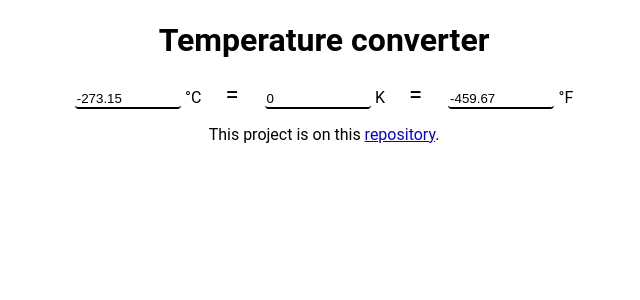
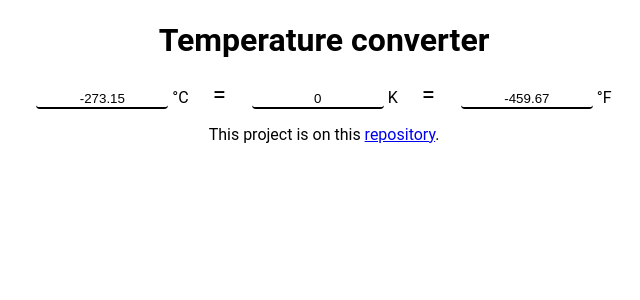
Before and after one commit to ThiaudioTT/temperatureConverter, an Angular app: page / in a window 1280 px wide. Shown: the top 300 px of the page, without its empty margins (316-956 px from the left). Built offline with nearby package versions, Linux system fonts and the light colour scheme.

Commit message:
feat: center input text

```diff
--- a/src/app/components/temperature-converter/temperature-converter.component.html
+++ b/src/app/components/temperature-converter/temperature-converter.component.html
@@ -1,13 +1,13 @@
 <!-- <input type="text" [(ngModel)]="celsius" (ngModelChange)="convertCelsiusToKelvin()" /> -->
 
 <label for="celsius" class="inputTemp">
-  <input type="text" min="-273.15" [(ngModel)]="celsius" (ngModelChange)="celsiusToAll()" appDecimalLimit> °C
+  <input type="text" style="text-align: center;" min="-273.15" [(ngModel)]="celsius" (ngModelChange)="celsiusToAll()" appDecimalLimit> °C
 </label>
 <span class="equalSign"> = </span>
 <label for="kelvin" class="inputTemp">
-  <input type="text" min="0" [(ngModel)]="kelvin" (ngModelChange)="kelvinToAll()" appDecimalLimit> K
+  <input type="text" style="text-align: center;" min="0" [(ngModel)]="kelvin" (ngModelChange)="kelvinToAll()" appDecimalLimit> K
 </label>
 <span class="equalSign"> = </span>
 <label for="fahrenheit" class="inputTemp">
-  <input type="text" min="-459.67" [(ngModel)]="fahrenheit" (ngModelChange)="fahrenheitToAll()" appDecimalLimit> °F
+  <input type="text" style="text-align: center;" min="-459.67" [(ngModel)]="fahrenheit" (ngModelChange)="fahrenheitToAll()" appDecimalLimit> °F
 </label>
--- a/src/app/components/temperature-converter/temperature-converter.component.scss
+++ b/src/app/components/temperature-converter/temperature-converter.component.scss
@@ -2,7 +2,7 @@
   margin: 0 10px;
 
   input {
-    width: 8%;
+    width: 10%;
     border: none;
     border-bottom: 2px solid #000;
     border-radius: 4px;
```
